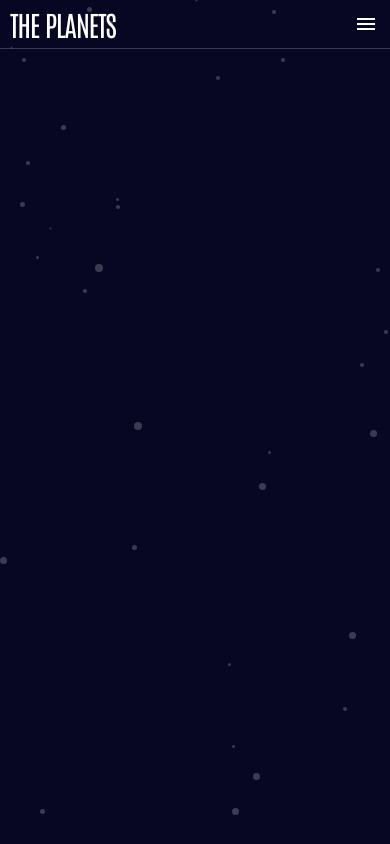
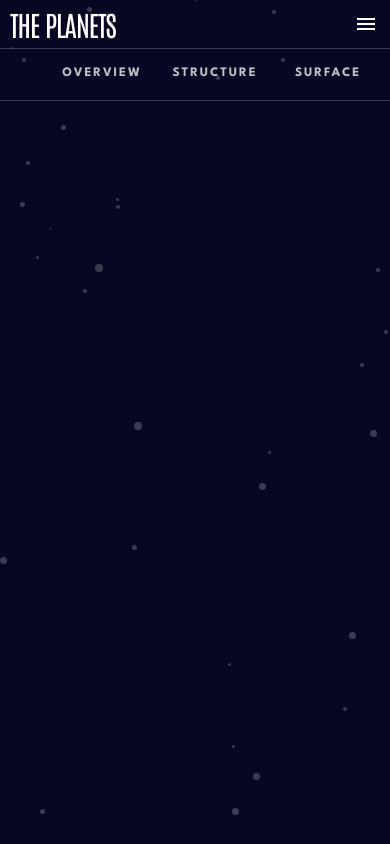
Before and after one commit to buianhquan3008/planets-fact-site, a React (Create React App) app: page / in a window 390 px wide. Built offline with nearby package versions, Linux system fonts and the light colour scheme.

Commit message:
style for navbar: hover bottom

```diff
--- a/src/App.js
+++ b/src/App.js
@@ -1,11 +1,14 @@
-const { Navbar } = require("./components/Navbar");
+import Content from './components/Content';
+
+const { Navbar } = require('./components/Navbar');
 
 function App() {
-  return (
-    <div className="app">
-      <Navbar />
-    </div>
-  );
+    return (
+        <div className='app'>
+            <Navbar />
+            <Content></Content>
+        </div>
+    );
 }
 
 export default App;
--- /dev/null
+++ b/src/components/Content.js
@@ -0,0 +1,10 @@
+import React from 'react';
+import ListContent from './ListContent';
+
+export default function Content() {
+    return (
+        <>
+            <ListContent />
+        </>
+    );
+}
--- a/src/components/Drawer.js
+++ b/src/components/Drawer.js
@@ -1,16 +1,14 @@
 import React from 'react';
 import { makeStyles } from '@material-ui/core/styles';
 import Drawer from '@material-ui/core/Drawer';
-import Button from '@material-ui/core/Button';
 import List from '@material-ui/core/List';
 import ListItem from '@material-ui/core/ListItem';
-import ListItemText from '@material-ui/core/ListItemText';
 import { IconButton } from '@material-ui/core';
 import MenuIcon from '@material-ui/icons/Menu';
 import data from '../data.json';
 import ChevronRightIcon from '@material-ui/icons/ChevronRight';
 
-const useStyles = makeStyles((theme)=>({
+const useStyles = makeStyles((theme) => ({
     list: {
         marginTop: 70,
         width: '100vw',
@@ -22,7 +20,6 @@ const useStyles = makeStyles((theme)=>({
     },
     listWrap: {
         width: '90vw',
-
     },
     item: {
         padding: 20,
@@ -34,6 +31,17 @@ const useStyles = makeStyles((theme)=>({
     },
     paper: {
         background: 'transparent',
+        display: 'block',
+        [theme.breakpoints.up('md')]: {
+            display: 'none',
+        },
+    },
+    slide: {
+        // background: 'transparent',
+        display: 'block',
+        [theme.breakpoints.up('md')]: {
+            display: 'none',
+        },
     },
     menuButton: {
         color: 'white',
@@ -43,7 +51,7 @@ const useStyles = makeStyles((theme)=>({
         height: 20,
         background: 'red',
         marginRight: 15,
-        borderRadius: '50%'
+        borderRadius: '50%',
     },
     text: {
         fontFamily: 'League Spartan',
@@ -97,10 +105,13 @@ export default function TemporaryDrawer() {
                 {data.map((item, index) => (
                     <ListItem button key={item.name} className={classes.item}>
                         <div className={classes.itemText}>
-                            <div className={classes.circleColor} style={{background: item.color}}></div>
+                            <div
+                                className={classes.circleColor}
+                                style={{ background: item.color }}
+                            ></div>
                             <div className={classes.text}>{item.name}</div>
                         </div>
-                        <ChevronRightIcon className={classes.icon}/>
+                        <ChevronRightIcon className={classes.icon} />
                     </ListItem>
                 ))}
             </List>
@@ -108,7 +119,7 @@ export default function TemporaryDrawer() {
     );
 
     return (
-        <div  className={classes.drawer}>
+        <div className={classes.drawer}>
             <React.Fragment key='left'>
                 <IconButton
                     edge='start'
--- /dev/null
+++ b/src/components/ListContent.js
@@ -0,0 +1,68 @@
+import { makeStyles } from '@material-ui/core';
+import React from 'react';
+
+const useStyles = makeStyles((theme) => ({
+    ul: {
+        margin: 0,
+        color: 'white',
+        listStyle: 'none',
+        display: 'flex',
+        justifyContent: 'space-evenly',
+        alignItems: 'center',
+        [theme.breakpoints.up('md')]: {
+            display: 'none',
+        },
+    },
+    li: {
+        display: 'flex',
+        alignItems: 'center',
+        justifyContent: 'center',
+        padding: 16,
+        height: 16,
+        width: 70,
+        background: 'transparent',
+        fontFamily: 'League Spartan',
+        fontStyle: 'normal',
+        fontWeight: 700,
+        fontSize: '13px',
+        lineHeight: '10px',
+        textAlign: 'center',
+        letterSpacing: '1.92857px',
+        textTransform: 'uppercase',
+        color: '#FFFFFF',
+        cursor: 'pointer',
+        opacity: 0.75,
+        borderBottom: '3px solid transparent',
+        // [theme.breakpoints.up('md')]: {
+        '&:hover, &:focus': {
+            borderBottom: '3px solid orange',
+            opacity: 1,
+        },
+        // },
+    },
+    line: {
+        background: '#FFFFFF',
+        mixBlendMode: 'normal',
+        opacity: 0.2,
+        height: '1px',
+        width: '100%',
+    },
+}));
+
+export default function ListContent() {
+    const classes = useStyles();
+    return (
+        <>
+            <ul className={classes.ul}>
+                {['OVERVIEW', 'STRUCTURE', 'SURFACE'].map((item) => {
+                    return (
+                        <li key={item} className={classes.li}>
+                            {item}
+                        </li>
+                    );
+                })}
+            </ul>
+            <div className={classes.line}></div>
+        </>
+    );
+}
--- a/src/components/ListPlanet.js
+++ b/src/components/ListPlanet.js
@@ -2,7 +2,7 @@ import { makeStyles } from '@material-ui/core';
 import React from 'react';
 import data from '../data.json';
 
-const useStyles = makeStyles((theme)=>(console.log('dfdf', theme),{
+const useStyles = makeStyles((theme) => ({
     ul: {
         margin: 0,
         color: 'white',
@@ -17,37 +17,53 @@ const useStyles = makeStyles((theme)=>(console.log('dfdf', theme),{
         height: 20,
         width: 54,
         borderTop: '3px solid transparent',
+        borderBottom: '3px solid transparent',
         marginRight: 20,
         fontFamily: 'League Spartan',
         fontStyle: 'normal',
         fontWeight: 700,
         fontSize: '14px',
-    // lineHeight: '25px',
         letterSpacing: '1px',
         textTransform: 'uppercase',
         color: '#FFFFFF',
         mixBlendMode: 'normal',
         opacity: 0.75,
         cursor: 'pointer',
-    "&:hover, &:focus": {
-      borderTop: '3px solid white',
+        [theme.breakpoints.up('md')]: {
+            '&:hover, &:focus': {
+                borderBottom: 'var(--custom_color)',
+                opacity: 1,
             },
-    // textAlign: 'center',
+        },
+        [theme.breakpoints.up('lg')]: {
+            '&:hover, &:focus': {
+                borderBottom: '3px solid transparent',
+                borderTop: 'var(--custom_color)',
+                opacity: 1,
+            },
+        },
         display: 'flex',
-    justifyContent: 'center'
+        justifyContent: 'center',
     },
 }));
 
-
 export default function ListPlanet() {
-  const classes = useStyles({color: 'red'});
+    const classes = useStyles();
     return (
         <ul className={classes.ul}>
-        { data.map(planet=>{
-          console.log('------------', classes.li);
-          // classes.li['&:hover, &:focus']['borderTop'] = '3px solid red'
-          return <li key={planet.name} className={classes.li} id={planet.color}>{planet.name}</li>}
-        )}
+            {data.map((planet) => {
+                return (
+                    <li
+                        key={planet.name}
+                        className={classes.li}
+                        style={{
+                            '--custom_color': `3px solid ${planet.color}`,
+                        }}
+                    >
+                        {planet.name}
+                    </li>
+                );
+            })}
         </ul>
-  )
+    );
 }
--- a/src/components/Navbar.js
+++ b/src/components/Navbar.js
@@ -10,10 +10,10 @@ const useStyles = makeStyles((theme) => ({
         alignItems: 'center',
         paddingLeft: '10px',
         [theme.breakpoints.up('md')]: {
-            flexDirection: 'column'
+            flexDirection: 'column',
         },
         [theme.breakpoints.up('lg')]: {
-            flexDirection: 'row'
+            flexDirection: 'row',
         },
     },
     logo: {
@@ -44,7 +44,7 @@ export const Navbar = () => {
         <>
             <div className={classes.navbar}>
                 <div className={classes.logo}>THE PLANETS</div>
-                <TemporaryDrawer/>
+                <TemporaryDrawer />
                 <ListPlanet />
             </div>
             <div className={classes.line}></div>
```
Also changed, not shown: src/components/ButtonPlanet.js (deleted, +0 -20 lines). Lines whose indentation alone changed are shown as unchanged.
